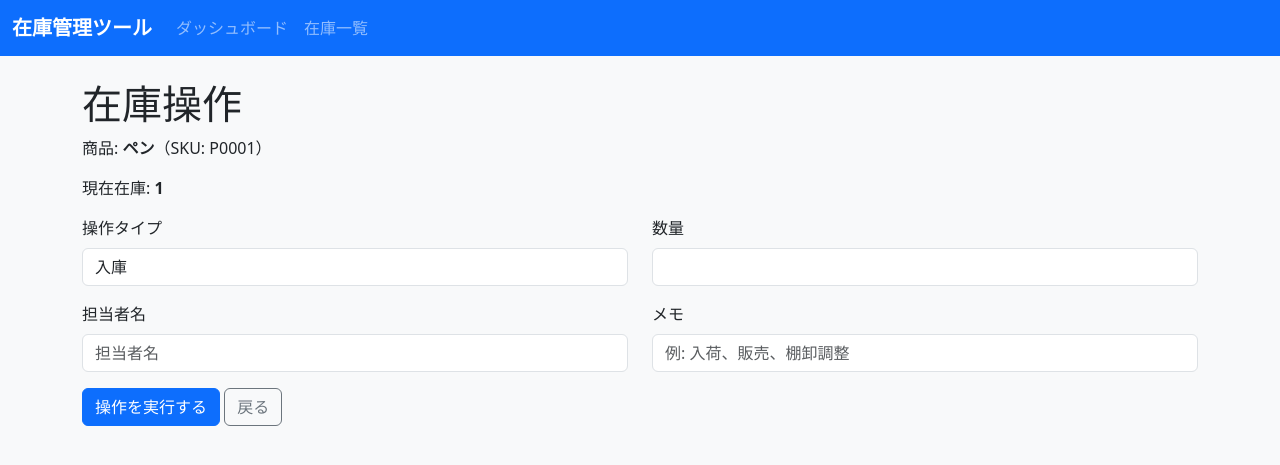
After one commit to 970628809/Inventory, a Flask app: page /stock/operate/1 in a window 1280 px wide. The commit adds this page. Shown: the top 465 px of the page. Run offline with Flask 2, Linux system fonts and the light colour scheme; data comes from the database, SQL or seed files in the repository; both versions use the stored data as it was after the commit.

Commit message:
add stock operation features

```diff
--- a/inventory_app/app.py
+++ b/inventory_app/app.py
@@ -1,4 +1,5 @@
-from flask import Flask, render_template, request
+import os
+from flask import Flask, render_template, request, redirect, url_for, flash
 import sqlite3
 from pathlib import Path
 from datetime import datetime, timedelta
@@ -7,6 +8,13 @@ BASE_DIR = Path(__file__).resolve().parent
 DB_PATH = BASE_DIR / "inventory.db"
 
 app = Flask(__name__)
+app.secret_key = "inventory-secret-key"
+
+OPERATION_LABELS = {
+    "inbound": "入庫",
+    "outbound": "出庫",
+    "adjustment": "棚卸",
+}
 
 
 def get_db_connection():
@@ -79,6 +87,7 @@ def dashboard():
         stagnant_stock=stagnant_stock,
         recent_logs=recent_logs,
         cutoff=cutoff,
+        operation_labels=OPERATION_LABELS,
     )
 
 
@@ -96,5 +105,82 @@ def inventory():
     )
 
 
+@app.route("/stock/operate/<int:product_id>", methods=["GET", "POST"])
+def stock_operate(product_id):
+    operation_type = request.args.get("type", "inbound")
+    if operation_type not in ["inbound", "outbound", "adjustment"]:
+        operation_type = "inbound"
+
+    conn = get_db_connection()
+    product = conn.execute(
+        "SELECT * FROM products WHERE id = ?", (product_id,)
+    ).fetchone()
+
+    if product is None:
+        conn.close()
+        return "商品が見つかりません。", 404
+
+    error_message = None
+    if request.method == "POST":
+        staff_name = request.form.get("staff_name", "").strip()
+        note = request.form.get("note", "").strip()
+        today = datetime.today().date().isoformat()
+        current_stock = product["current_stock"]
+        quantity = None
+        change = None
+        last_in_date = product["last_in_date"]
+        last_out_date = product["last_out_date"]
+
+        if operation_type == "adjustment":
+            actual_quantity = request.form.get("actual_quantity", type=int)
+            if actual_quantity is None or actual_quantity < 0:
+                error_message = "正しい実際在庫数を入力してください。"
+            else:
+                change = actual_quantity - current_stock
+                quantity = change
+                new_stock = actual_quantity
+        else:
+            quantity = request.form.get("quantity", type=int)
+            if quantity is None or quantity < 0:
+                error_message = "正しい数量を入力してください。"
+            else:
+                if operation_type == "inbound":
+                    change = quantity
+                    new_stock = current_stock + quantity
+                    last_in_date = today
+                elif operation_type == "outbound":
+                    if quantity > current_stock:
+                        error_message = "在庫が不足しています。"
+                    else:
+                        change = -quantity
+                        new_stock = current_stock - quantity
+                        last_out_date = today
+
+        if error_message is None and change is not None:
+            conn.execute(
+                "UPDATE products SET current_stock = ?, last_in_date = ?, last_out_date = ?, updated_at = ? WHERE id = ?",
+                (new_stock, last_in_date, last_out_date, today + " 00:00:00", product_id),
+            )
+            conn.execute(
+                "INSERT INTO stock_logs (product_id, operation_type, quantity, staff_name, note, created_at) VALUES (?, ?, ?, ?, ?, ?)",
+                (product_id, operation_type, quantity, staff_name, note, datetime.now().strftime("%Y-%m-%d %H:%M:%S")),
+            )
+            conn.commit()
+            conn.close()
+            flash("在庫操作が正常に完了しました。", "success")
+            return redirect(url_for("inventory"))
+
+    conn.close()
+    return render_template(
+        "stock_operation.html",
+        product=product,
+        operation_type=operation_type,
+        operation_label=OPERATION_LABELS.get(operation_type, operation_type),
+        error_message=error_message,
+    )
+
+
 if __name__ == "__main__":
-    app.run(debug=True, host="127.0.0.1", port=5000)
+    host = os.getenv("APP_HOST", "127.0.0.1")
+    port = int(os.getenv("APP_PORT", "5001"))
+    app.run(debug=True, host=host, port=port)
--- a/inventory_app/templates/base.html
+++ b/inventory_app/templates/base.html
@@ -21,6 +21,18 @@
     </nav>
 
     <div class="container">
+      {% with messages = get_flashed_messages(with_categories=true) %}
+        {% if messages %}
+          <div class="mt-2">
+            {% for category, message in messages %}
+              <div class="alert alert-{{ 'success' if category == 'success' else 'danger' }} alert-dismissible fade show" role="alert">
+                {{ message }}
+                <button type="button" class="btn-close" data-bs-dismiss="alert" aria-label="閉じる"></button>
+              </div>
+            {% endfor %}
+          </div>
+        {% endif %}
+      {% endwith %}
       {% block content %}{% endblock %}
     </div>
 
--- a/inventory_app/templates/dashboard.html
+++ b/inventory_app/templates/dashboard.html
@@ -80,7 +80,7 @@
               <td>{{ log.created_at }}</td>
               <td>{{ log.sku }}</td>
               <td>{{ log.name }}</td>
-              <td>{{ log.operation_type }}</td>
+              <td>{{ operation_labels[log.operation_type] if log.operation_type in operation_labels else log.operation_type }}</td>
               <td>{{ log.quantity }}</td>
               <td>{{ log.staff_name }}</td>
               <td>{{ log.note }}</td>
--- /dev/null
+++ b/inventory_app/templates/stock_operation.html
@@ -0,0 +1,43 @@
+{% extends 'base.html' %}
+{% block content %}
+  <h1>在庫操作</h1>
+  <p>商品: <strong>{{ product.name }}</strong>（SKU: {{ product.sku }}）</p>
+  <p>現在在庫: <strong>{{ product.current_stock }}</strong></p>
+
+  {% if error_message %}
+    <div class="alert alert-danger">{{ error_message }}</div>
+  {% endif %}
+
+  <form method="post" class="row gy-3">
+    <div class="col-md-6">
+      <label class="form-label">操作タイプ</label>
+      <input type="text" class="form-control" value="{{ operation_label }}" readonly>
+    </div>
+
+    {% if operation_type == 'adjustment' %}
+      <div class="col-md-6">
+        <label class="form-label">実際在庫数</label>
+        <input type="number" name="actual_quantity" class="form-control" min="0" required>
+      </div>
+    {% else %}
+      <div class="col-md-6">
+        <label class="form-label">数量</label>
+        <input type="number" name="quantity" class="form-control" min="0" required>
+      </div>
+    {% endif %}
+
+    <div class="col-md-6">
+      <label class="form-label">担当者名</label>
+      <input type="text" name="staff_name" class="form-control" placeholder="担当者名">
+    </div>
+    <div class="col-md-6">
+      <label class="form-label">メモ</label>
+      <input type="text" name="note" class="form-control" placeholder="例: 入荷、販売、棚卸調整">
+    </div>
+
+    <div class="col-12">
+      <button type="submit" class="btn btn-primary">操作を実行する</button>
+      <a href="{{ url_for('inventory') }}" class="btn btn-outline-secondary">戻る</a>
+    </div>
+  </form>
+{% endblock %}
```
Also changed, not shown: inventory_app/templates/inventory.html (+8 -0 lines), README.md, inventory_app/README.md, inventory_app/inventory.db.
